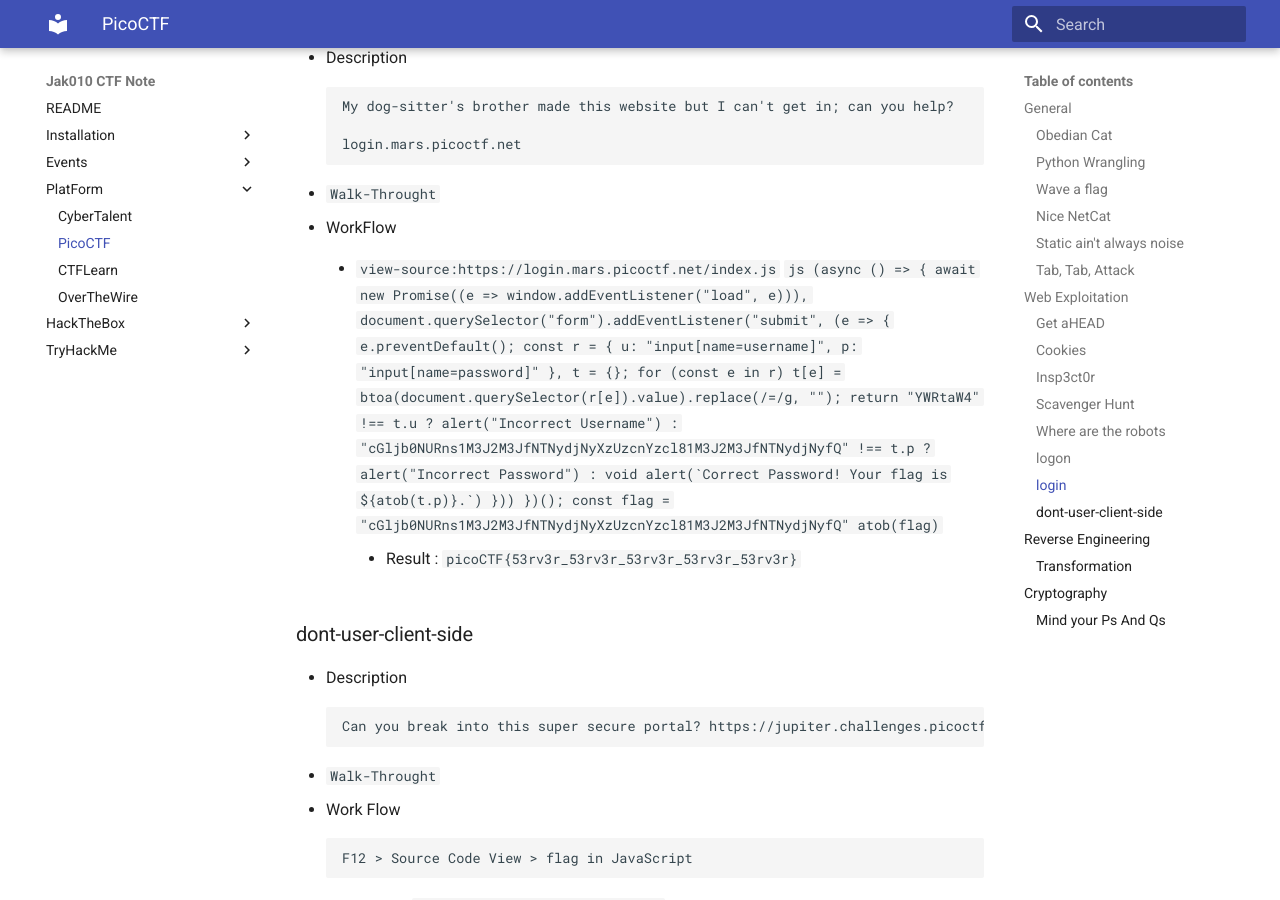
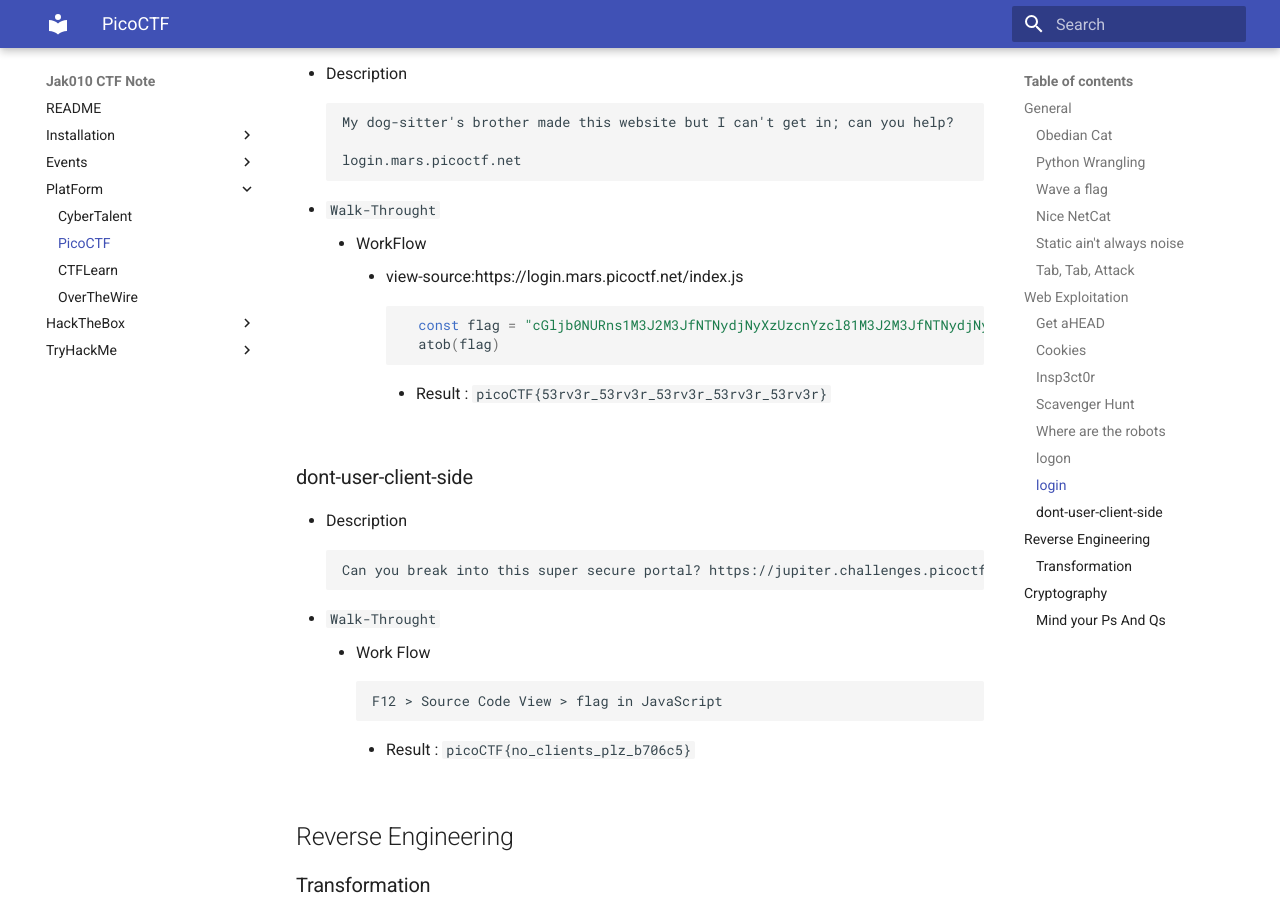
Before and after one commit to jak010/cyberNote, an MkDocs documentation site: the page built from docs/platform/picoctf.md, in a window 1280 px wide and 900 px high, scrolled down 4787 px. Built offline with MkDocs 1.6.1 and Material for MkDocs 9.7.7, drawn with Linux system fonts in a browser that asks for light colours.

Commit message:
Note Update

````diff
--- a/docs/platform/picoctf.md
+++ b/docs/platform/picoctf.md
@@ -144,13 +144,13 @@
       Can you find the robots? https://jupiter.challenges.picoctf.org/problem/56830/ (link) or http://jupiter.challenges.picoctf.org:56830
     ```
 - `Walk-Throught`
-  - Workflow
-    ```text
-    https://jupiter.challenges.picoctf.org/problem/56830/robots.txt
+    - Workflow
+      ```text
+      https://jupiter.challenges.picoctf.org/problem/56830/robots.txt
 
-    https://jupiter.challenges.picoctf.org/problem/56830/1bb4c.html
-    ```
-    - Result: `picoCTF{ca1cu1at1ng_Mach1n3s_1bb4c}`
+      https://jupiter.challenges.picoctf.org/problem/56830/1bb4c.html
+      ```
+        - Result: `picoCTF{ca1cu1at1ng_Mach1n3s_1bb4c}`
 
 ### logon
 - Description
@@ -158,11 +158,11 @@
     The factory is hiding things from all of its users. Can you login as Joe and find what they've been looking at? https://jupiter.challenges.picoctf.org/problem/44573/ (link) or http://jupiter.challenges.picoctf.org:44573
     ```
 - `Walk-Throught`
-  - WorkFlow
-      ```text
-      F12 > Storage > Cookies > admin value `False` -> `True`
-      ```
-      - Result: `picoCTF{th3_c0nsp1r4cy_l1v3s_0c98aacc}`
+    - WorkFlow
+        ```text
+        F12 > Storage > Cookies > admin value `False` -> `True`
+        ```
+        - Result: `picoCTF{th3_c0nsp1r4cy_l1v3s_0c98aacc}`
 
 ### login
 - Description
@@ -172,24 +172,13 @@
     login.mars.picoctf.net
     ```
 - `Walk-Throught`
-  - WorkFlow
-    - `view-source:https://login.mars.picoctf.net/index.js`
-        ```js
-        (async () => {
-    await new Promise((e => window.addEventListener("load", e))), document.querySelector("form").addEventListener("submit", (e => {
-        e.preventDefault();
-        const r = {
-                u: "input[name=username]",
-                p: "input[name=password]"
-            },
-            t = {};
-        for (const e in r) t[e] = btoa(document.querySelector(r[e]).value).replace(/=/g, "");
-        return "YWRtaW4" !== t.u ? alert("Incorrect Username") : "cGljb0NURns1M3J2M3JfNTNydjNyXzUzcnYzcl81M3J2M3JfNTNydjNyfQ" !== t.p ? alert("Incorrect Password") : void alert(`Correct Password! Your flag is ${atob(t.p)}.`) })) })();
-        const flag = "cGljb0NURns1M3J2M3JfNTNydjNyXzUzcnYzcl81M3J2M3JfNTNydjNyfQ"
-        atob(flag)
-        ```
-
-        - Result : `picoCTF{53rv3r_53rv3r_53rv3r_53rv3r_53rv3r}`
+    - WorkFlow
+        - view-source:https://login.mars.picoctf.net/index.js
+          ```js
+            const flag = "cGljb0NURns1M3J2M3JfNTNydjNyXzUzcnYzcl81M3J2M3JfNTNydjNyfQ"
+            atob(flag)
+          ```
+            - Result : `picoCTF{53rv3r_53rv3r_53rv3r_53rv3r_53rv3r}`
 
 ### dont-user-client-side
 - Description
@@ -197,11 +186,11 @@
     Can you break into this super secure portal? https://jupiter.challenges.picoctf.org/problem/17682/ (link) or http://jupiter.challenges.picoctf.org:17682
     ```
 - `Walk-Throught`
-  - Work Flow
-      ```text
-      F12 > Source Code View > flag in JavaScript
-      ```
-      - Result : `picoCTF{no_clients_plz_b706c5}`
+    - Work Flow
+        ```text
+        F12 > Source Code View > flag in JavaScript
+        ```
+        - Result : `picoCTF{no_clients_plz_b706c5}`
 
 ## Reverse Engineering
 
````
Also changed, not shown: docs/readme.md (+3 -0 lines).
